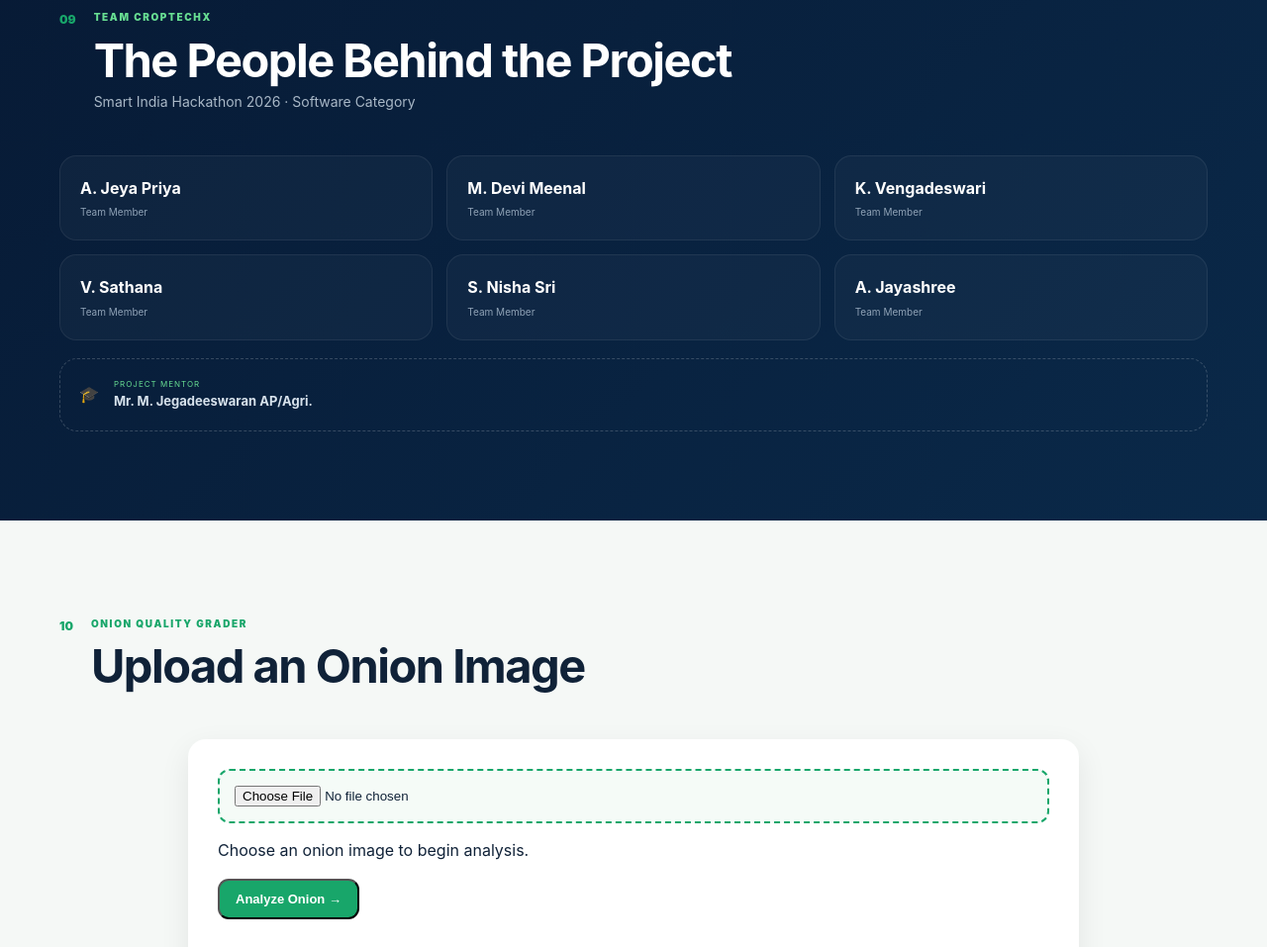
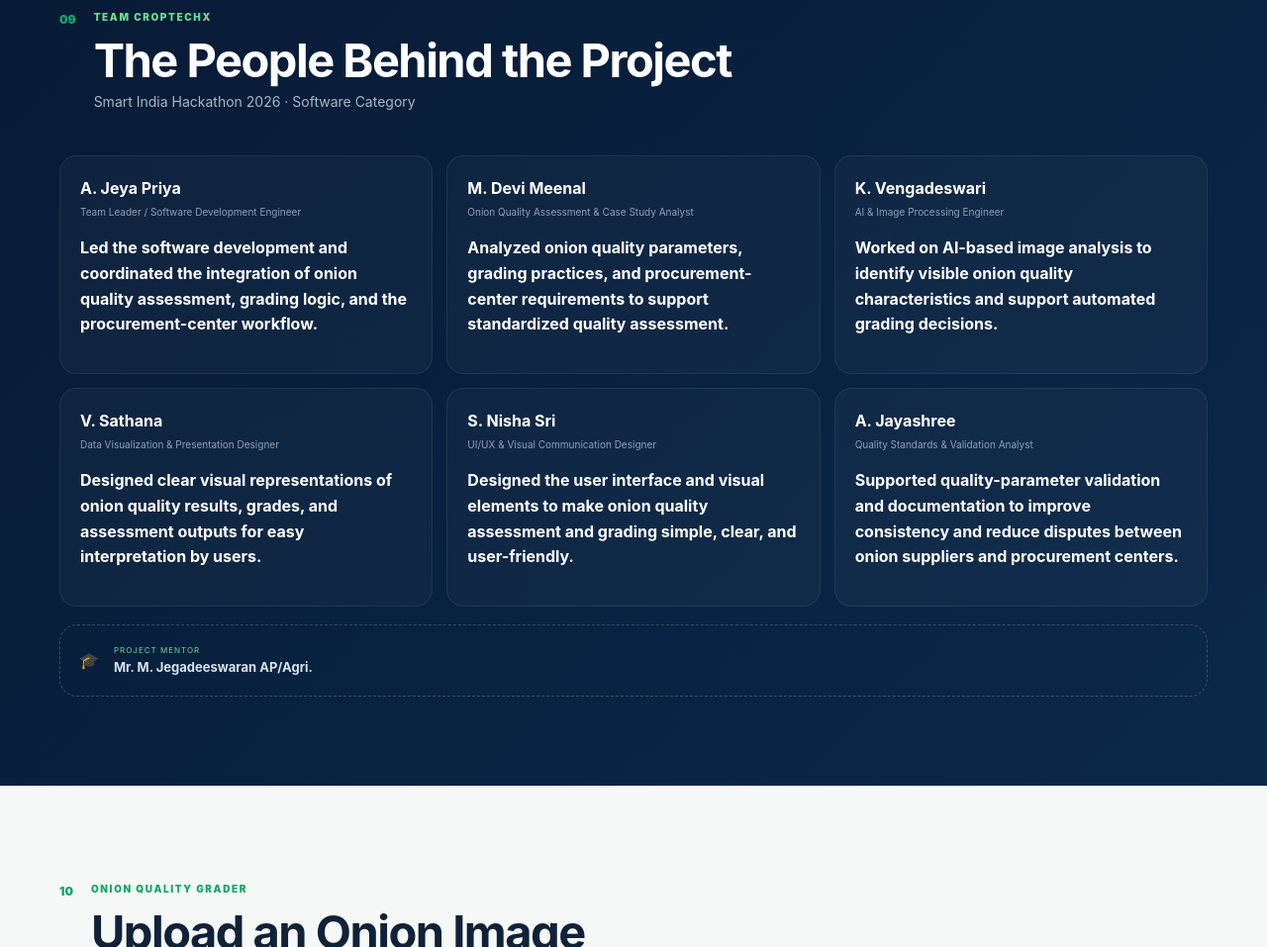
Before and after one commit to nishasrisakthi-hash/croptechx-onion-quality, a plain HTML site: page index.html in a window 1280 px wide. Shown: the part 6970-7927 px from the top of the page at 99% size. Drawn offline with Linux system fonts and the light colour scheme.

Commit message:
Update index.html

```diff
--- a/index.html
+++ b/index.html
@@ -10,7 +10,43 @@
 <section><header><span>06</span><div><small>PROPOSED TECHNOLOGY</small><h2>Technology Stack</h2></div></header><div class="tech"><b>AI / Machine Learning</b><b>Computer Vision</b><b>Image Processing</b><b>OCR</b><b>QR Technology</b><b>IoT</b><b>Mobile Application</b><b>Tamil Voice</b><b>Offline-first Design</b></div></section>
 <section class="soft"><header><span>07</span><div><small>INNOVATION</small><h2>Beyond Basic Onion Grading</h2></div></header><div class="innovation"><b>AI<br>GRADING</b><b>SPOILAGE<br>PREDICTION</b><b>QR<br>TRACEABILITY</b><b>SHELF-LIFE<br>INTELLIGENCE</b><b>TAMIL<br>VOICE</b><b>OFFLINE<br>EDUCATOR</b><b>FARMER<br>MARKETPLACE</b></div><p class="center">The proposed concept connects grading, shelf-life information, traceability and farmer/consumer services in one platform.</p></section>
 <section id="roadmap"><header><span>08</span><div><small>DEVELOPMENT ROADMAP</small><h2>From Concept to Prototype</h2></div></header><div class="roadmap"><article><b>01</b><div><small>CURRENT</small><h3>Concept & Requirement Analysis</h3><p>Define the problem, proposed modules and user needs.</p></div></article><article><b>02</b><div><small>CURRENT / NEXT</small><h3>UI & System Design</h3><p>Design the user flow, grading screen and traceability experience.</p></div></article><article><b>03</b><div><small>PLANNED</small><h3>Dataset & Image Processing</h3><p>Prepare image data and the proposed processing pipeline.</p></div></article><article><b>04</b><div><small>PLANNED</small><h3>AI Grading Module</h3><p>Develop and test the proposed onion quality assessment model.</p></div></article><article><b>05</b><div><small>PLANNED</small><h3>Shelf-Life & QR Modules</h3><p>Integrate shelf-life intelligence and QR-based traceability.</p></div></article><article><b>06</b><div><small>PLANNED</small><h3>Integration & Testing</h3><p>Connect modules, test workflows and demonstrate the prototype.</p></div></article></div></section>
-<section id="team" class="dark"><header><span>09</span><div><small>TEAM CROPTECHX</small><h2>The People Behind the Project</h2><p>Smart India Hackathon 2026 · Software Category</p></div></header><div class="team"><article>A. Jeya Priya<small>Team Member</small></article><article>M. Devi Meenal<small>Team Member</small></article><article>K. Vengadeswari<small>Team Member</small></article><article>V. Sathana<small>Team Member</small></article><article>S. Nisha Sri<small>Team Member</small></article><article>A. Jayashree<small>Team Member</small></article></div><div class="mentor">🎓 <div><small>PROJECT MENTOR</small><b>Mr. M. Jegadeeswaran AP/Agri.</b></div></div></section>
+<section id="team" class="dark"><header><span>09</span><div><small>TEAM CROPTECHX</small><h2>The People Behind the Project</h2><p>Smart India Hackathon 2026 · Software Category</p></div></header><div class="team">
+<article>
+<b>A. Jeya Priya</b>
+<small>Team Leader / Software Development Engineer</small>
+<p>Led the software development and coordinated the integration of onion quality assessment, grading logic, and the procurement-center workflow.</p>
+</article>
+
+<article>
+<b>M. Devi Meenal</b>
+<small>Onion Quality Assessment & Case Study Analyst</small>
+<p>Analyzed onion quality parameters, grading practices, and procurement-center requirements to support standardized quality assessment.</p>
+</article>
+
+<article>
+<b>K. Vengadeswari</b>
+<small>AI & Image Processing Engineer</small>
+<p>Worked on AI-based image analysis to identify visible onion quality characteristics and support automated grading decisions.</p>
+</article>
+
+<article>
+<b>V. Sathana</b>
+<small>Data Visualization & Presentation Designer</small>
+<p>Designed clear visual representations of onion quality results, grades, and assessment outputs for easy interpretation by users.</p>
+</article>
+
+<article>
+<b>S. Nisha Sri</b>
+<small>UI/UX & Visual Communication Designer</small>
+<p>Designed the user interface and visual elements to make onion quality assessment and grading simple, clear, and user-friendly.</p>
+</article>
+
+<article>
+<b>A. Jayashree</b>
+<small>Quality Standards & Validation Analyst</small>
+<p>Supported quality-parameter validation and documentation to improve consistency and reduce disputes between onion suppliers and procurement centers.</p>
+</article>
+</div><div class="mentor">🎓 <div><small>PROJECT MENTOR</small><b>Mr. M. Jegadeeswaran AP/Agri.</b></div></div></section>
 <section id="grader" class="soft">
   <header>
     <span>10</span>
```
